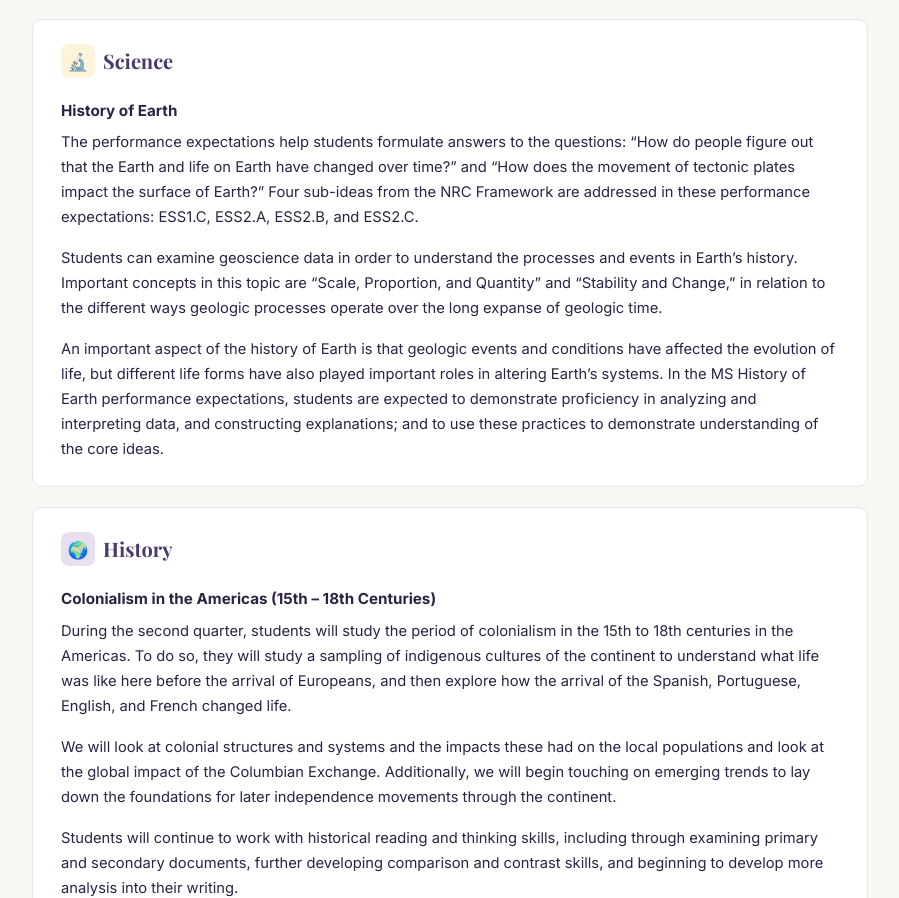
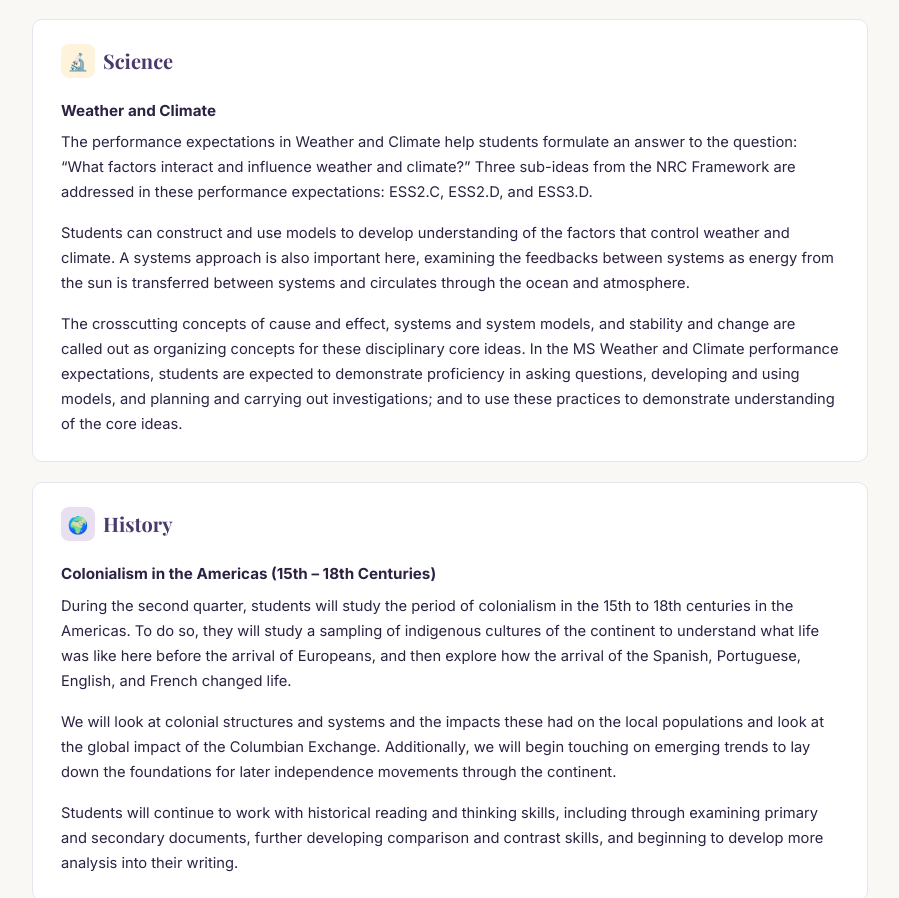
Before and after one commit to truenorth-q2-overview/TN-Q2-OVERVIEW, a plain HTML site: page 8th-grade.html in a window 1280 px wide. Shown: the part 1964-2862 px from the top of the page, without its empty margins (190-1089 px from the left). Drawn offline with nearby package versions, Linux system fonts and the light colour scheme.

Commit message:
Update 8th-grade.html

```diff
--- a/8th-grade.html
+++ b/8th-grade.html
@@ -128,10 +128,10 @@
   <div class="subject-card">
     <h2><span class="icon icon-sci">&#x1F52C;</span> Science</h2>
 
-    <h3>History of Earth</h3>
-    <p>The performance expectations help students formulate answers to the questions: &ldquo;How do people figure out that the Earth and life on Earth have changed over time?&rdquo; and &ldquo;How does the movement of tectonic plates impact the surface of Earth?&rdquo; Four sub-ideas from the NRC Framework are addressed in these performance expectations: ESS1.C, ESS2.A, ESS2.B, and ESS2.C.</p>
-    <p>Students can examine geoscience data in order to understand the processes and events in Earth&rsquo;s history. Important concepts in this topic are &ldquo;Scale, Proportion, and Quantity&rdquo; and &ldquo;Stability and Change,&rdquo; in relation to the different ways geologic processes operate over the long expanse of geologic time.</p>
-    <p>An important aspect of the history of Earth is that geologic events and conditions have affected the evolution of life, but different life forms have also played important roles in altering Earth&rsquo;s systems. In the MS History of Earth performance expectations, students are expected to demonstrate proficiency in analyzing and interpreting data, and constructing explanations; and to use these practices to demonstrate understanding of the core ideas.</p>
+    <h3>Weather and Climate</h3>
+    <p>The performance expectations in Weather and Climate help students formulate an answer to the question: &ldquo;What factors interact and influence weather and climate?&rdquo; Three sub-ideas from the NRC Framework are addressed in these performance expectations: ESS2.C, ESS2.D, and ESS3.D.</p>
+    <p>Students can construct and use models to develop understanding of the factors that control weather and climate. A systems approach is also important here, examining the feedbacks between systems as energy from the sun is transferred between systems and circulates through the ocean and atmosphere.</p>
+    <p>The crosscutting concepts of cause and effect, systems and system models, and stability and change are called out as organizing concepts for these disciplinary core ideas. In the MS Weather and Climate performance expectations, students are expected to demonstrate proficiency in asking questions, developing and using models, and planning and carrying out investigations; and to use these practices to demonstrate understanding of the core ideas.</p>
   </div>
 
   <!-- HISTORY -->
```
